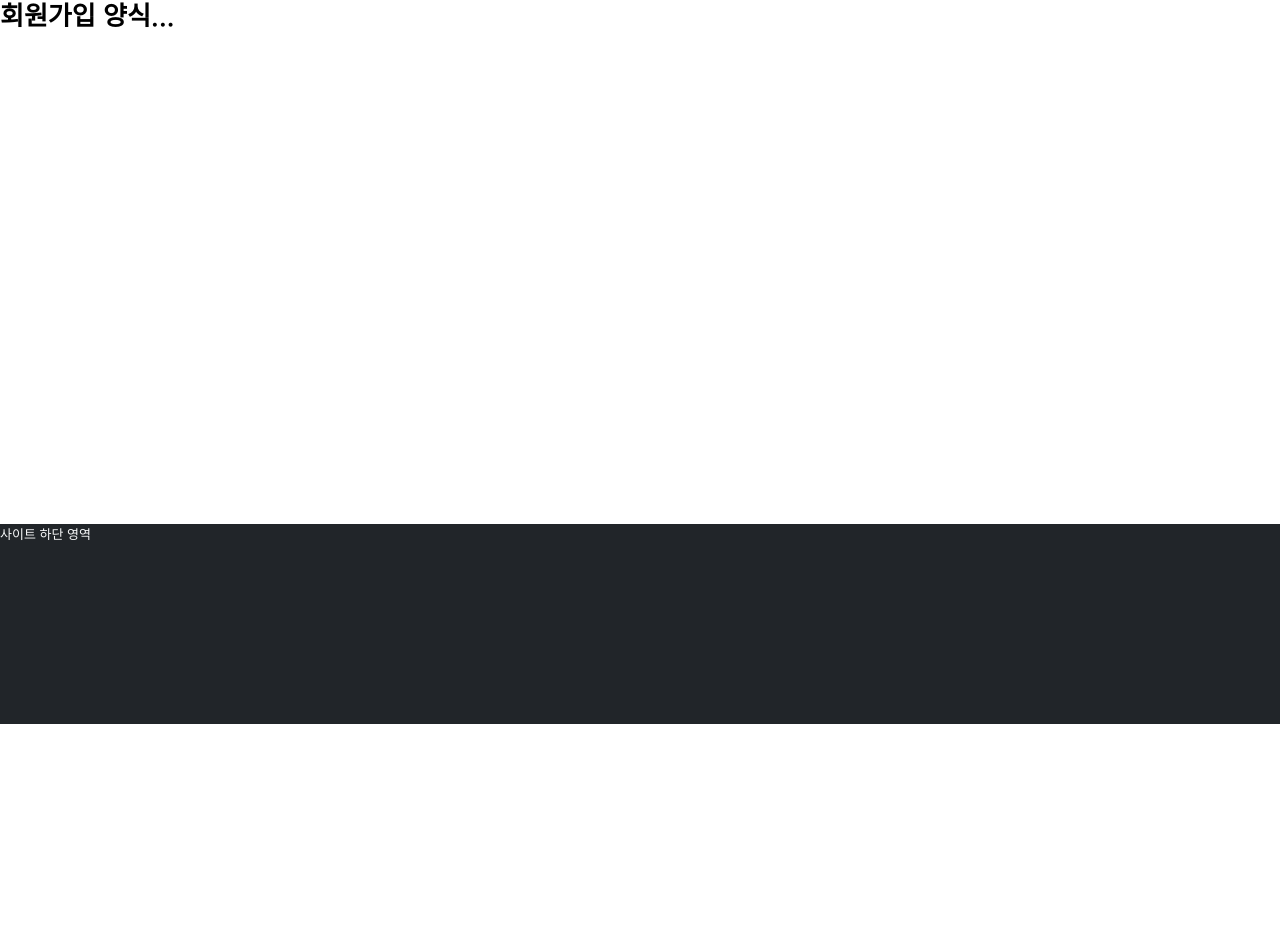
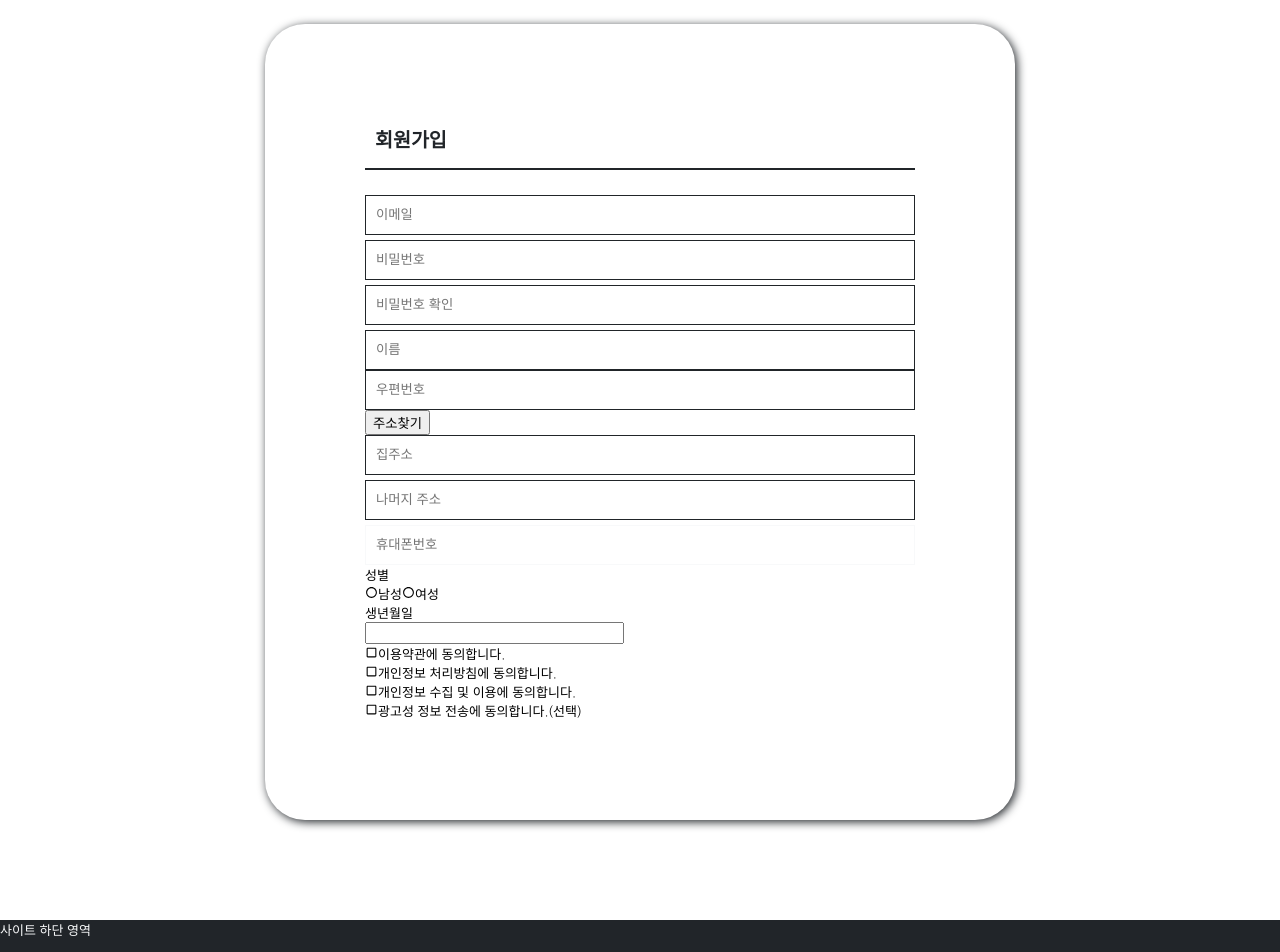
Before and after one commit to BDloverHS/PreFront-React, a Next.js app: page /member/join in a window 1280 px wide. Shown: the part 321-1273 px from the top of the page. Before the commit the page ends 1045 px from the top, so only its background shows below. Built offline with nearby package versions, Linux system fonts and the light colour scheme.

Commit message:
중간 커밋

```diff
--- a/package.json
+++ b/package.json
@@ -13,6 +13,7 @@
     "classnames": "^2.5.1",
     "next": "15.1.6",
     "react": "^19.0.0",
+    "react-datepicker": "^8.0.0",
     "react-dom": "^19.0.0",
     "react-helmet-async": "^2.0.5",
     "react-icons": "^5.4.0",
--- /dev/null
+++ b/src/app/global/components/ContentBox.tsx
@@ -0,0 +1,14 @@
+'use client'
+
+import { styled } from 'styled-components'
+import colors from '../styles/colors'
+const { dark } = colors
+
+export const MainContentBox = styled.section`
+  max-width: ${({ max }) => max || 750}px;
+  min-width: ${({ min }) => min || 650}px;
+  margin: 100px auto;
+  border-radius: 40px;
+  padding: 100px;
+  box-shadow: 2px 2px 10px ${dark};
+`
--- /dev/null
+++ b/src/app/global/components/FormConponents.tsx
@@ -0,0 +1,46 @@
+'use client'
+
+import { styled, css } from 'styled-components'
+import colors from '../styles/colors'
+import sizes from '../styles/sizes'
+
+const { light, dark } = colors
+const { normal } = sizes
+
+const commonStyle = css`
+  border: 1px solid ${light};
+  color: ${dark}
+  font-size: ${normal}
+  border-radius: 2px;
+
+  & + & {
+    margin-top: 5px;
+  }
+
+  width: 100%;
+  padding: 0 10px;
+`
+
+/* 입력 항목 */
+export const Input = styled.input`
+  ${commonStyle}
+  height: 40px;
+  border-color: ${({ color }) => (color ? colors[color] ?? light : light)};
+  ${({ width }) => css`
+    width: ${width}px;
+  `}
+`
+
+export const Textarea = styled.textarea`
+  ${commonStyle}
+  height: 15px;
+  resize: none;
+
+  border-color: ${({ color }) => (color ? colors[color] ?? light : light)};
+  ${({ width }) => css`
+    width: ${width}px;
+  `}
+  ${({ height }) => css`
+    height: ${height}px
+  `}
+`
--- a/src/app/global/contexts/CommonContext.tsx
+++ b/src/app/global/contexts/CommonContext.tsx
@@ -5,7 +5,7 @@ import { Helmet, HelmetProvider } from 'react-helmet-async'
 
 type ContextType = {
   state?: { title?: string }
-  actions?: { setTitle?: (string) => void }
+  actions?: { setTitle?: (title: string) => void }
 }
 
 const CommonContext = createContext<ContextType>({})
--- a/src/app/global/ui/outlines/Header.tsx
+++ b/src/app/global/ui/outlines/Header.tsx
@@ -1,5 +1,4 @@
 'use client'
-
 import React from 'react'
 import Link from 'next/link'
 import Image from 'next/image'
@@ -10,7 +9,7 @@ import colors from '../../styles/colors'
 import sizes from '../../styles/sizes'
 import logo from '../../assets/images/logo.png'
 
-const { primary, light, dark, white } = colors
+const { white, primary, light, dark } = colors
 const { medium, big } = sizes
 
 const StyledHeader = styled.header`
@@ -73,22 +72,21 @@ const StyledForm = styled.form`
 `
 
 const StyledMenu = styled.nav`
-background ${primary};
+  background: ${primary};
 
   .layout-width {
     display: flex;
     height: 50px;
-    align-items: center;
 
     a {
       color: ${light};
-      font-size: ${medium}
+      font-size: ${medium};
       padding: 0 40px;
       line-height: 50px;
 
       &:hover,
       &.on {
-        background: ${dark}
+        background: ${dark};
       }
     }
   }
@@ -105,12 +103,12 @@ const Header = () => {
             </Link>
           </div>
           <div className="right">
-            <Link href="/member/join">
+            <a href="/member/join">
               <FaUserPlus /> 회원가입
-            </Link>
-            <Link href="/member/login">
+            </a>
+            <a href="/member/login">
               <SlLogin /> 로그인
-            </Link>
+            </a>
           </div>
         </div>
       </div>
@@ -118,11 +116,11 @@ const Header = () => {
       <div className="logo-search">
         <div className="layout-width">
           <Link href="/" className="logo">
-            <Image src={logo} alt="로고" />
+            <Image src={logo} alt="로고" priority={true} />
           </Link>
 
           <StyledForm method="GET" action="/board/search" autoComplete="off">
-            <input type="text" name="skey" placeholder="검색어를 입력하세요." />
+            <input type="text" name="skey" placeholder="검색어를 입력하세요" />
             <button type="submit">
               <FaSearch />
             </button>
@@ -131,7 +129,11 @@ const Header = () => {
       </div>
       {/* logo-search */}
       <StyledMenu>
-        <div className="layout-width"></div>
+        <div className="layout-width">
+          <a href="#">메뉴1</a>
+          <a href="#">메뉴2</a>
+          <a href="#">메뉴3</a>
+        </div>
       </StyledMenu>
     </StyledHeader>
   )
--- a/src/app/layout.tsx
+++ b/src/app/layout.tsx
@@ -4,6 +4,7 @@ import Footer from './global/ui/outlines/Footer'
 import { CommonProvider } from './global/contexts/CommonContext'
 import { Metadata } from 'next'
 
+import 'react-datepicker/dist/react-datepicker.css'
 import './globals.css'
 
 export const metadata: Metadata = {
--- a/src/app/member/join/components/JoinForm.tsx
+++ b/src/app/member/join/components/JoinForm.tsx
@@ -1,6 +1,194 @@
 import React from 'react'
-const JoinForm = () => {
-  return <h1>회원가입 양식...</h1>
+import styled from 'styled-components'
+import {
+  MdRadioButtonUnchecked,
+  MdRadioButtonChecked,
+  MdCheckBoxOutlineBlank,
+  MdCheckBox,
+} from 'react-icons/md'
+
+import { Input } from '@/app/global/components/FormConponents'
+import DatePicker from 'react-datepicker'
+
+const StyledForm = styled.form``
+
+const JoinForm = ({ form, onClick, onChange, onSelectDate }) => {
+  return (
+    <>
+      <StyledForm autoComplete="off">
+        <input type="hidden" name="gender" defaultValue={form?.gender ?? ''} />
+        <input
+          type="hidden"
+          name="birthDt"
+          defaultValue={form?.birthDt ?? ''}
+        />
+        <input
+          type="hidden"
+          name="requiredTerms1"
+          defaultValue={form?.requiredTerms1 ?? false}
+        />
+        <input
+          type="hidden"
+          name="requiredTerms2"
+          defaultValue={form?.requiredTerms2 ?? false}
+        />
+        <input
+          type="hidden"
+          name="requiredTerms3"
+          defaultValue={form?.requiredTerms3 ?? false}
+        />
+        <input
+          type="hidden"
+          name="optionalTerms"
+          defaultValue={form?.optionalTerms ?? ''}
+        />
+        <Input
+          type="text"
+          name="email"
+          placeholder="이메일"
+          color="dark"
+          value={form?.email ?? ''}
+          onChange={onChange}
+        />
+
+        <Input
+          type="password"
+          name="password"
+          placeholder="비밀번호"
+          color="dark"
+          value={form?.password ?? ''}
+          onChange={onChange}
+        />
+        <Input
+          type="password"
+          name="confirmPassword"
+          placeholder="비밀번호 확인"
+          color="dark"
+          value={form?.confirmPassword ?? ''}
+          onChange={onChange}
+        />
+        <Input
+          type="text"
+          name="name"
+          placeholder="이름"
+          color="dark"
+          value={form?.name ?? ''}
+          onChange={onChange}
+        />
+
+        <div className="address-row">
+          <Input
+            type="text"
+            name="zipCode"
+            placeholder="우편번호"
+            color="dark"
+            value={form?.zipCode ?? ''}
+            onChange={onChange}
+          />
+          <button type="button">주소찾기</button>
+        </div>
+
+        <Input
+          type="text"
+          name="address"
+          placeholder="집주소"
+          color="dark"
+          value={form?.address ?? ''}
+          onChange={onChange}
+        />
+        <Input
+          type="text"
+          name="addressSub"
+          placeholder="나머지 주소"
+          color="dark"
+          value={form?.addressSub ?? ''}
+          onChange={onChange}
+        />
+
+        <Input
+          type="text"
+          name="phoneNumber"
+          placeholder="휴대폰번호"
+          value={form?.phoneNumber ?? ''}
+          onChange={onChange}
+        />
+
+        <div className="row">
+          <div className="tit">성별</div>
+          <div className="radio-buttons">
+            <span onClick={() => onClick('gender', 'MALE')}>
+              {form?.gender === 'MALE' ? (
+                <MdRadioButtonChecked />
+              ) : (
+                <MdRadioButtonUnchecked />
+              )}
+              남성
+            </span>
+            <span onClick={() => onClick('gender', 'FEMALE')}>
+              {form?.gender === 'FEMALE' ? (
+                <MdRadioButtonChecked />
+              ) : (
+                <MdRadioButtonUnchecked />
+              )}
+              여성
+            </span>
+          </div>
+        </div>
+        <div className="row">
+          <div className="tit">생년월일</div>
+          <div>
+            <DatePicker
+              selected={form?.birthDt ?? ''}
+              onChange={(date) => onSelectDate(date)}
+            />
+          </div>
+        </div>
+
+        <div className="terms">
+          <div
+            className="terms-row"
+            onClick={() =>
+              onClick('requiredTerms1', !Boolean(form?.requiredTerms1))
+            }
+          >
+            {form?.requiredTerms1 ? <MdCheckBox /> : <MdCheckBoxOutlineBlank />}
+            이용약관에 동의합니다.
+          </div>
+          <div
+            className="terms-row"
+            onClick={() =>
+              onClick('requiredTerms2', !Boolean(form?.requiredTerms2))
+            }
+          >
+            {form?.requiredTerms2 ? <MdCheckBox /> : <MdCheckBoxOutlineBlank />}
+            개인정보 처리방침에 동의합니다.
+          </div>
+          <div
+            className="terms-row"
+            onClick={() =>
+              onClick('requiredTerms3', !Boolean(form?.requiredTerms3))
+            }
+          >
+            {form?.requiredTerms3 ? <MdCheckBox /> : <MdCheckBoxOutlineBlank />}
+            개인정보 수집 및 이용에 동의합니다.
+          </div>
+
+          <div
+            className="terms-row"
+            onClick={() =>
+              onClick(
+                'optionalTerms',
+                form?.optionalTerms ? '' : 'advertisement',
+              )
+            }
+          >
+            {form?.optionalTerms ? <MdCheckBox /> : <MdCheckBoxOutlineBlank />}
+            광고성 정보 전송에 동의합니다.(선택)
+          </div>
+        </div>
+      </StyledForm>
+    </>
+  )
 }
 
-export default JoinForm
+export default React.memo(JoinForm)
--- a/src/app/member/join/page.tsx
+++ b/src/app/member/join/page.tsx
@@ -1,11 +1,14 @@
 import JoinContainer from './containers/JoinCotainer'
 import { MainTitle } from '@/app/global/components/StyledTitle'
+import { MainContentBox } from '@/app/global/components/ContentBox'
 
 const JoinPage = () => {
   return (
     <>
-      <MainTitle>회원가입</MainTitle>
-      <JoinContainer />
+      <MainContentBox maxWidth={750} minWidth={650}>
+        <MainTitle>회원가입</MainTitle>
+        <JoinContainer />
+      </MainContentBox>
     </>
   )
 }
```
Also changed, not shown: 1 other file (tests, documents, lock files or other folders).
